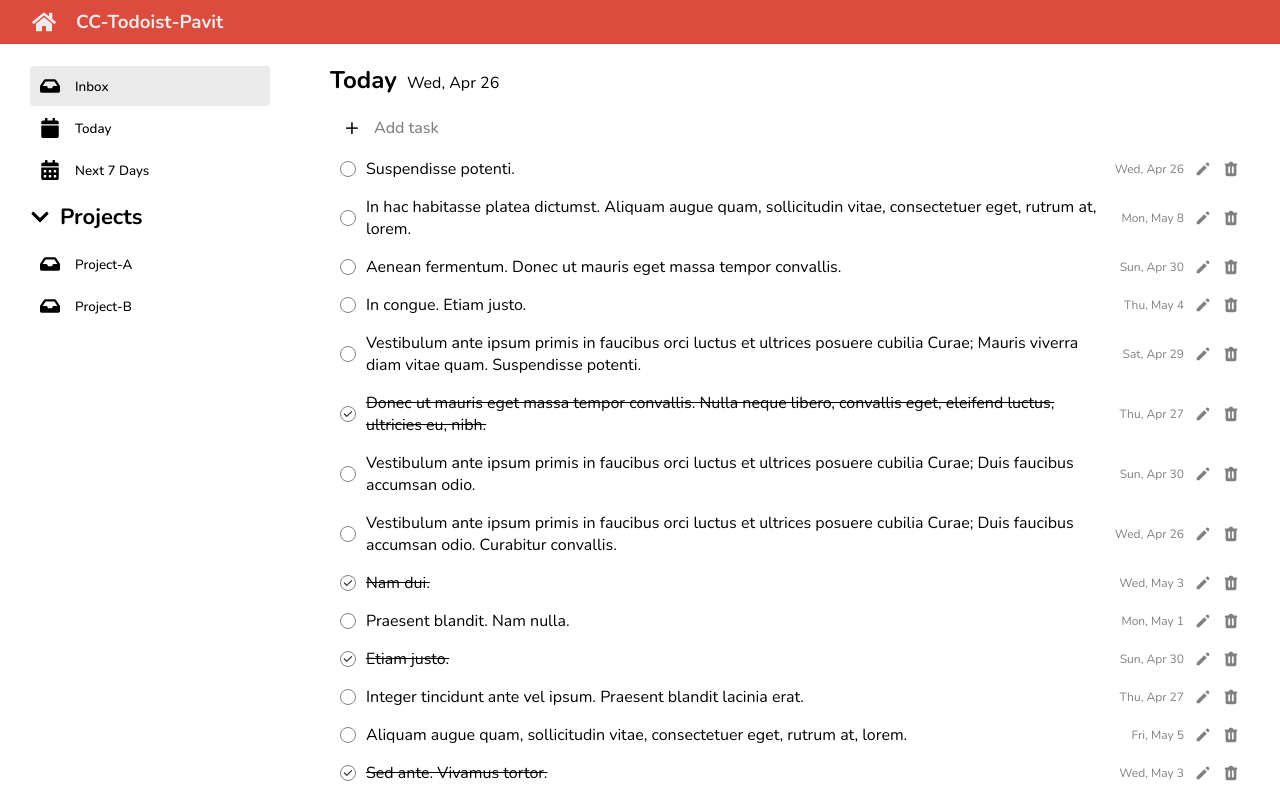
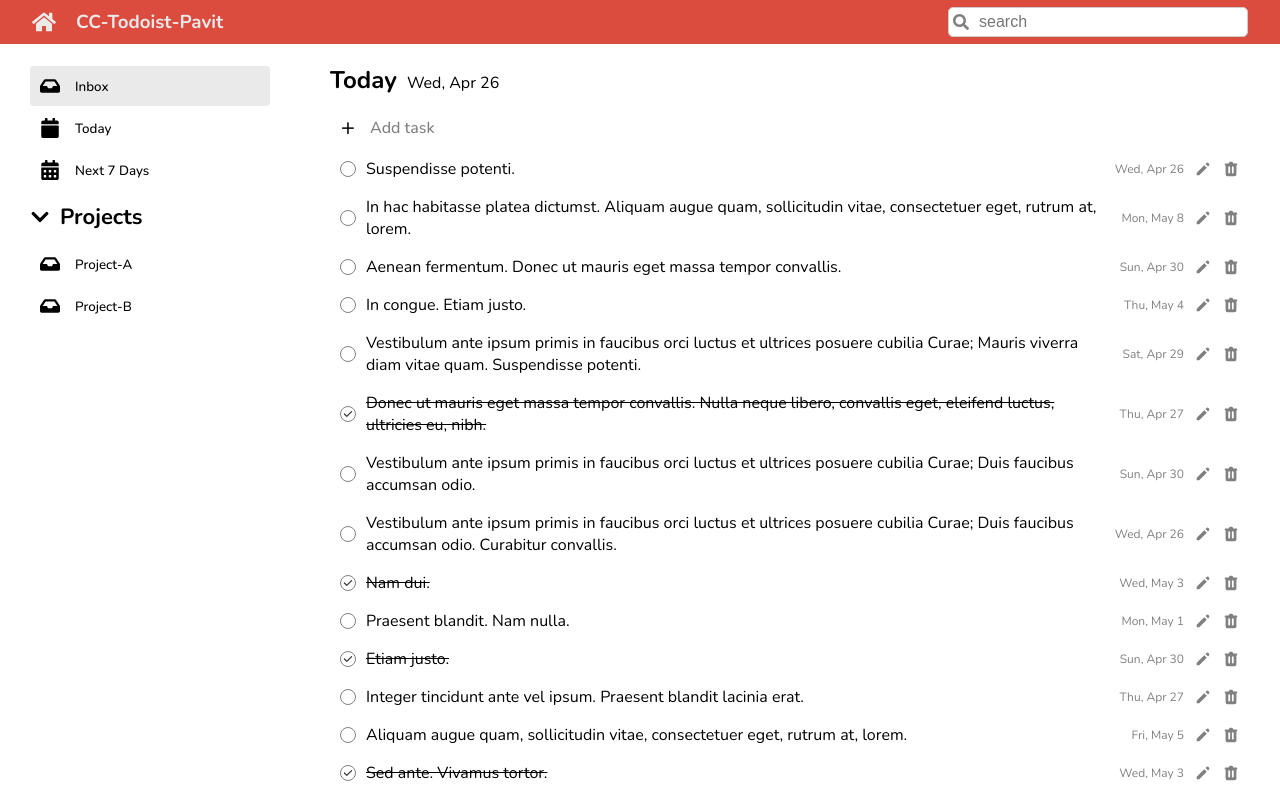
Before and after one commit to pavitpim40/CC14-Todolist, a React (Create React App) app: page / in a window 1280 px wide. Built offline with nearby package versions, Linux system fonts and the light colour scheme.

Commit message:
finish:search

```diff
--- a/src/App.jsx
+++ /dev/null
@@ -1,38 +0,0 @@
-import './App.scss'; // Global
-import { useState } from 'react';
-import { Header } from './components/Header';
-import { Sidebar } from './components/Sidebar';
-import { TodoContent } from './components/Todo/TodoContent';
-import mockData from './data/todos.json';
-import { getSevenDayRange } from './utils/DateUtils';
-
-function App() {
-    const [todos, setTodos] = useState(mockData);
-
-    // Filter Todo
-
-    const handleFilterLists = (index) => {
-        const [nowStr, nextSevenStr] = getSevenDayRange();
-        let filteredTodo = [...mockData]
-
-        // FILTER LOGIC : Schema for fillter "2023-04-29" == YYYY-MM-DD
-        if (index === 1) {
-             filteredTodo = mockData.filter((todoObj) => todoObj.due_date === nowStr);
-        } else if (index === 2) {
-             filteredTodo = mockData.filter(
-                (todoObj) => todoObj.due_date >= nowStr && todoObj.due_date <= nextSevenStr
-            );
-        }
-        setTodos(filteredTodo);
-    };
-
-    return (
-        <div className='container'>
-            <Header />
-            <Sidebar onSelectTab={handleFilterLists} />
-            <TodoContent todos={todos} setTodos={setTodos} />
-        </div>
-    );
-}
-
-export default App;
--- /dev/null
+++ b/src/app/App.jsx
@@ -0,0 +1,50 @@
+import './App.scss'; // Global
+import { useState } from 'react';
+
+import { Header } from '../components/Header';
+import { Sidebar } from '../components/Sidebar';
+import { TodoContent } from '../components/Todo/TodoContent';
+import allTodoMock from '../data/todos.json';
+import { getSevenDayRange } from '../utils/DateUtils';
+
+function App() {
+    const [todos, setTodos] = useState(allTodoMock);
+
+    // Filter Todo
+    const handleFilterLists = (index) => {
+        const [nowStr, nextSevenStr] = getSevenDayRange();
+        // let returnValue = getSevenDayRange() // ["2023-04-26", "2023-05-03"]
+        // const nowStr = returnValue[0]
+        // const nextSevenStr = returnValue[1]
+
+        let filteredTodo = [...allTodoMock];
+
+        // FILTER LOGIC : Schema for fillter "2023-04-29" == YYYY-MM-DD
+        if (index === 1) filteredTodo = allTodoMock.filter((todoObj) => todoObj.due_date === nowStr);
+        else if (index === 2)
+            filteredTodo = allTodoMock.filter(
+                (todoObj) => todoObj.due_date >= nowStr && todoObj.due_date <= nextSevenStr
+            );
+
+        setTodos(filteredTodo);
+    };
+
+    // Search Todo
+    const handleSearch = (searchText) => {
+
+
+        const newTodo = allTodoMock.filter((todoObj)=> todoObj.task.includes(searchText))
+        setTodos(newTodo)
+
+    }
+
+    return (
+        <div className='container'>
+            <Header onSearchText={handleSearch}/>
+            <Sidebar onSelectTab={handleFilterLists} />
+            <TodoContent todos={todos} setTodos={setTodos} />
+        </div>
+    );
+}
+
+export default App;
--- a/src/App.scss
+++ b/src/app/App.scss
@@ -3,16 +3,16 @@
 $sidebar-width: 300px;
 $header-height: 44px;
 
-li {
-    list-style: none;
-}
+/* APP CLASS */
 
+// ## APP LAYOUT
 .container {
     display: grid;
     grid-template-rows: $header-height calc(100vh - $header-height);
     grid-template-columns: $sidebar-width calc(100vw - $sidebar-width);
 }
 
+// ## APP BAR,Nav BAR
 .header {
     background-color: $primary;
     grid-column: 1/3; // start/end
@@ -31,8 +31,45 @@
         font-size: 24px;
         // align-items: center;
     }
+
+    & > h3 {
+        flex: 1;
+    }
 }
 
+// ## Search Bar
+.header__search__container {
+    width: 300px;
+    position: relative;
+
+    border-radius: 4px;
+    // display: flex;
+}
+.header__search__icon {
+    position: absolute;
+    display: flex;
+    font-size: 16px;
+    font-weight: 200;
+    left: 5px;
+    top: 50%;
+    transform: translateY(-50%);
+    color: grey;
+}
+.header__search__input {
+    width: 100%;
+    padding: 5px;
+    padding-left: 30px;
+    border-radius: 5px;
+    border: 1px solid #e8e8e8;
+    // border: none;
+    font-size: 16px;
+    outline: none;
+    // margin-left: 20px;
+
+    color: gray;
+}
+
+// ## SIDEBAR
 .sidebar {
     // background-color: aquamarine;
     grid-row: 2/3;
@@ -93,6 +130,7 @@
     background-color: $grey;
 }
 
+// ## TODO DISPLAY
 .content {
     grid-row: 2/3;
     grid-column: 2/3;
--- a/src/components/Header.jsx
+++ b/src/components/Header.jsx
@@ -1,12 +1,34 @@
-import { FaHome } from 'react-icons/fa';
+import {useState} from 'react'
+import { FaHome, FaSearch } from 'react-icons/fa';
 
-export function Header() {
+export function Header({onSearchText}) {
+
+    const [searchValue,setSearchValue] = useState('')
+
+    const handleChangeText = (e) => {
+        setSearchValue(e.target.value)
+        onSearchText(e.target.value)
+    }
     return (
         <header className='header'>
             <span>
                 <FaHome />
             </span>
             <h3>CC-Todoist-Pavit</h3>
+
+            {/* SearchBar */}
+            <div className='header__search__container'>
+                <span className='header__search__icon'>
+                    <FaSearch />
+                </span>
+                <input
+                type='text'
+                className='header__search__input'
+                placeholder='search'
+                value={searchValue}
+                onChange={handleChangeText}
+                />
+            </div>
         </header>
     );
 }
--- a/src/components/Todo/AddTodo.module.scss
+++ b/src/components/Todo/AddTodo.module.scss
@@ -5,6 +5,7 @@
     align-items: center;
     cursor: pointer;
     padding: 10px;
+    padding-left: 6px;
 
     // ทำวงกลมของปุ่ม +
     & > span {
--- a/src/index.js
+++ b/src/index.js
@@ -1,7 +1,7 @@
 import React from 'react';
 import ReactDOM from 'react-dom/client';
-import './index.css'; // Global
-import App from './App';
+import './index.scss'; // Global CSS
+import App from './app/App';
 
 const root = ReactDOM.createRoot(document.getElementById('root'));
 root.render(
--- a/src/index.css
+++ b/src/index.scss
@@ -1,4 +1,12 @@
+// DESIGN SYSTEM
 @import url('https://fonts.googleapis.com/css2?family=Nunito:wght@200;300;400;500;600;700;800;900&family=Source+Sans+Pro:wght@400;600;700&display=swap');
+
+$primary: #db4c3f;
+$grey: rgb(234, 234, 234);
+$sidebar-width: 300px;
+$header-height: 44px;
+
+// GLOBAL RESET
 
 body {
     margin: 0;
@@ -12,18 +20,26 @@
     font-family: source-code-pro, Menlo, Monaco, Consolas, 'Courier New', monospace;
 }
 
-* {
+*,
+*::before,
+*::after {
     padding: 0;
     margin: 0;
     box-sizing: border-box;
 }
 
-/* INPUT */
+// GLOBAL CSS for APP
+
+/* TAG */
+
+li {
+    list-style: none;
+}
 
 input[type='text'],
 input[type='date'] {
     width: 100%;
-    padding: 10px;
+    // padding: 5px;
     border-radius: 5px;
     border: 1px solid #ccc;
     outline: none;
```
